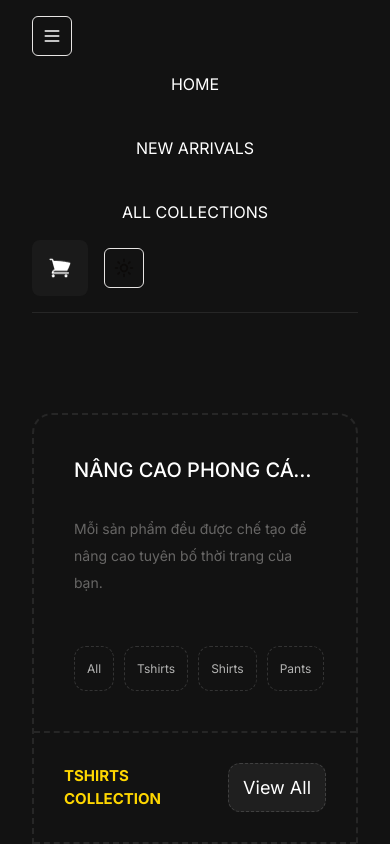
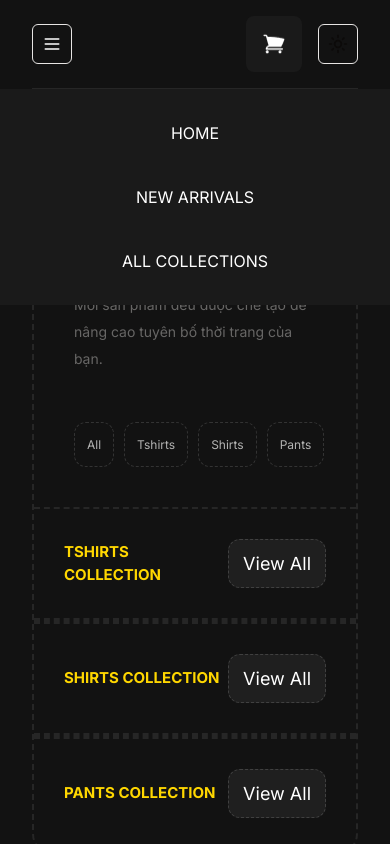
Before and after one commit to KhoaKayVee/Smaker, a Next.js app: page /products in a window 390 px wide. Both pictures are taken after a click on the button "Toggle menu". Shown: the top 844 px of the page. Built offline with nearby package versions, Linux system fonts and the light colour scheme.

Commit message:
FINALLLLLLLL

```diff
--- a/app/components/Navbar.tsx
+++ b/app/components/Navbar.tsx
@@ -20,6 +20,12 @@ import Logo from "../../public/boinshop/logoBoinShop.png";
 const Navbar = () => {
   const { setTheme } = useTheme();
   const [isMenuOpen, setIsMenuOpen] = React.useState(false);
+  const [selectedNavItem, setSelectedNavItem] = React.useState(null); // State for selected navigation item
+
+  const handleNavItemClick = (navItem: any) => {
+    setSelectedNavItem(navItem); // Set selected navigation item
+    setIsMenuOpen(false); // Close menu
+  };
 
   return (
     <nav className="container sticky top-0 z-50">
@@ -49,7 +55,9 @@ const Navbar = () => {
         </div>
         <ul
           className={`flex-col lg:flex-row flex items-center gap-2 lg:gap-4 ${
-            isMenuOpen ? "flex" : "hidden"
+            isMenuOpen
+              ? "absolute left-0 top-full w-full bg-[#1A1A1A] py-4 px-0 z-10"
+              : "hidden"
           } lg:flex w-full lg:w-auto`}
         >
           <Link href="/">
--- a/app/layout.tsx
+++ b/app/layout.tsx
@@ -8,7 +8,7 @@ import Footer from "./components/Footer";
 const inter = Inter({ subsets: ["latin"] });
 
 export const metadata: Metadata = {
-  title: "$maker",
+  title: "BoinStore-Clothing",
   description: "Generated by create next app",
 };
 
--- a/app/products/page.tsx
+++ b/app/products/page.tsx
@@ -9,6 +9,9 @@ import Head from "next/head";
 const page = () => {
   return (
     <>
+      <Head>
+        <title>OK</title>
+      </Head>
       <div className="container h-full">
         <Products />
         <Testimonials />
```
